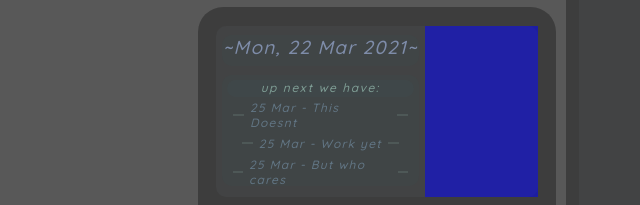
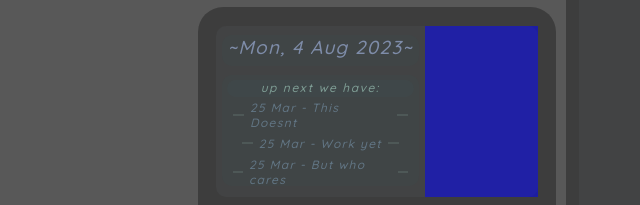
Before and after one commit to TotalUmbrella/home, a plain HTML site: page index.html in a window 1280 px wide. Shown: the part 326-531 px from the top of the page, 84-724 px from the left. Drawn offline with Linux system fonts and the light colour scheme; a web font is replaced by a local one.

Commit message:
Got date to actually work
So that it wasnt a permanent placeholder

```diff
--- a/index.html
+++ b/index.html
@@ -24,7 +24,7 @@
             <div class="content" id="content">
                 <div class="mainPage">
                   <div class="dateStuff">
-                    <div class="date1">
+                    <div class="date1" id="mainDate">
                       ~Mon, 22 Mar 2021~
                     </div>
                     <div class="upcoming">
--- a/script.js
+++ b/script.js
@@ -37,7 +37,14 @@ function main(){
     else {
         seconds1 = seconds;
     };
-
+    day = new Date().getDay();
+    day1 = dayCalc(day);
+    month = new Date().getMonth();
+    month1 = monthCalc(month);
+    dateM = new Date().getDate();
+    year = new Date().getFullYear();
+    dateStr = ("~"+day1+", "+dateM+" "+month1+" "+year+"~")
+    document.getElementById("mainDate").innerHTML = dateStr;
     time = hours1 + ":" + minutes1 + ":" + seconds1;
     document.getElementById("clock").innerHTML = time;
 }
```
